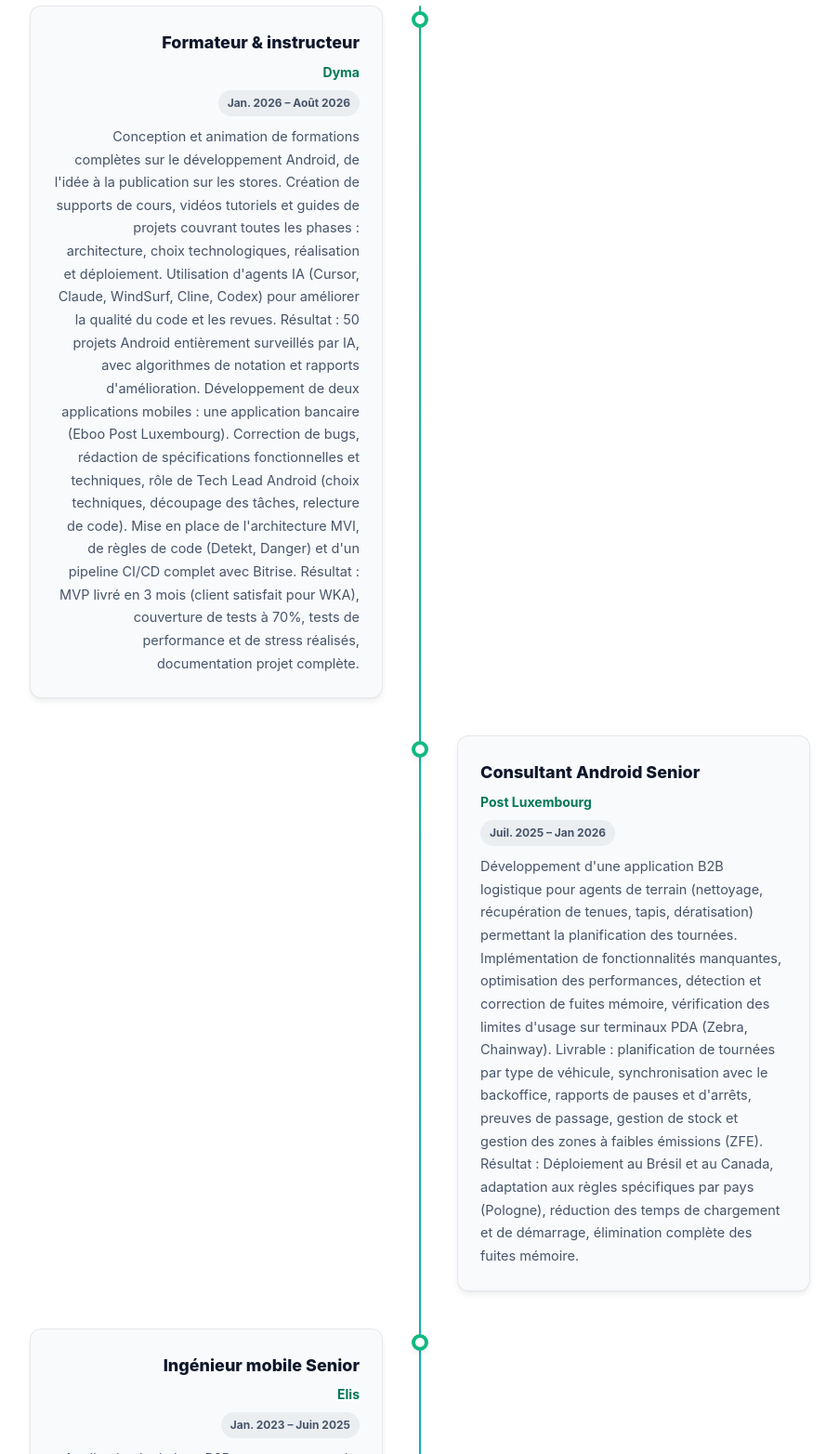
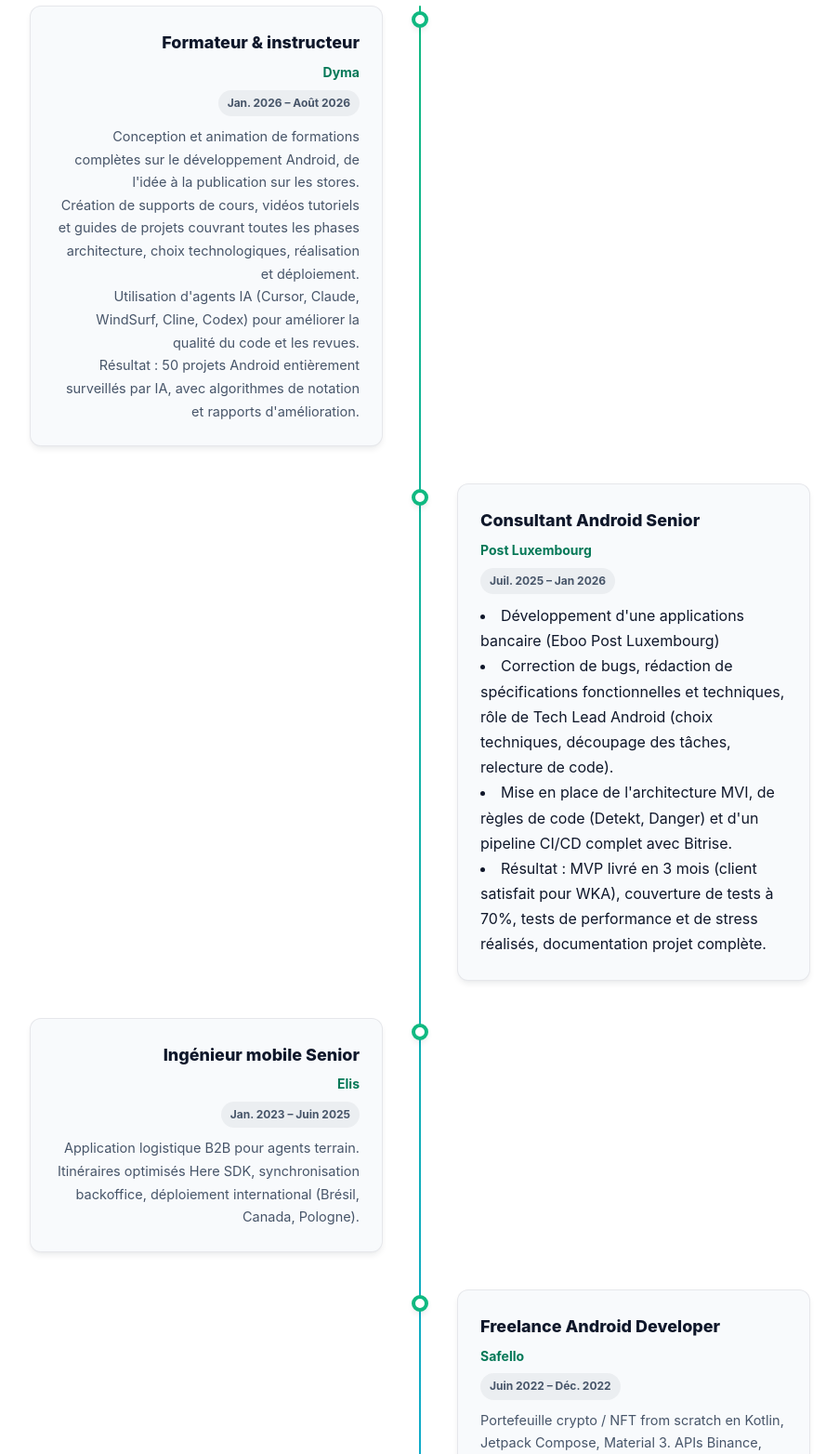
Before and after one commit to mbdioui/mbdioui.github.io, a website built with Parcel: page src/index.html in a window 1280 px wide. Shown: the part 1740-3304 px from the top of the page at 93% size, without its empty margins (188-1091 px from the left). Built offline with nearby package versions, Linux system fonts and the light colour scheme.

Commit message:
fix content for exoeriences

```diff
--- a/src/index.html
+++ b/src/index.html
@@ -1131,7 +1131,7 @@
           <div class="about__body fade-in fade-in--delay-2">
             <h2 id="about-title" class="section-title about__title">À propos de moi</h2>
             <p class="about__text">
-              Ingénieur Android senior avec <strong>6+ années d'expérience</strong>, je conçois des applications robustes et performantes en <strong>Kotlin</strong> et <strong>Jetpack Compose</strong> (Material 3). Passionné par le <strong>TDD</strong> et les principes du Clean Code, je livre un code maintenable et testé.
+              Ingénieur Android senior avec <strong>8+ années d'expérience</strong>, je conçois des applications robustes et performantes en <strong>Kotlin</strong> et <strong>Jetpack Compose</strong> (Material 3). Passionné par le <strong>TDD</strong> et les principes du Clean Code, je livre un code maintenable et testé.
               <br /><br />
               Expert en architectures modernes (MVI, MVVM, Clean Architecture), j'ai une solide expérience des APIs RESTful, de l'intégration continue (CI/CD avec Jenkins, GitLab, Bitrise) et des outils comme SonarQube, Detekt, JIRA et Confluence. Mon parcours couvre la fintech, la logistique, le divertissement et l'IoT, avec des déploiements internationaux.
             </p>
@@ -1167,7 +1167,9 @@
               <p class="timeline__company">Dyma</p>
               <span class="timeline__date">Jan. 2026 – Août 2026</span>
               <p class="timeline__desc">
-                Conception et animation de formations complètes sur le développement Android, de l'idée à la publication sur les stores. Création de supports de cours, vidéos tutoriels et guides de projets couvrant toutes les phases : architecture, choix technologiques, réalisation et déploiement. Utilisation d'agents IA (Cursor, Claude, WindSurf, Cline, Codex) pour améliorer la qualité du code et les revues. Résultat : 50 projets Android entièrement surveillés par IA, avec algorithmes de notation et rapports d'amélioration. Développement de deux applications mobiles : une application bancaire (Eboo Post Luxembourg). Correction de bugs, rédaction de spécifications fonctionnelles et techniques, rôle de Tech Lead Android (choix techniques, découpage des tâches, relecture de code). Mise en place de l'architecture MVI, de règles de code (Detekt, Danger) et d'un pipeline CI/CD complet avec Bitrise. Résultat : MVP livré en 3 mois (client satisfait pour WKA), couverture de tests à 70%, tests de performance et de stress réalisés, documentation projet complète.
+               Conception et animation de formations complètes sur le développement Android, de l'idée à la publication sur les stores.</br> Création de supports de cours, vidéos tutoriels et guides de projets couvrant toutes les phases architecture, choix technologiques, réalisation et déploiement.</br>
+                Utilisation d'agents IA (Cursor, Claude, WindSurf, Cline, Codex) pour améliorer la qualité du code et les revues.
+                </br>Résultat : 50 projets Android entièrement surveillés par IA, avec algorithmes de notation et rapports d'amélioration.
               </p>
             </div>
           </article>
@@ -1179,8 +1181,10 @@
               <p class="timeline__company">Post Luxembourg</p>
               <span class="timeline__date">Juil. 2025 – Jan 2026</span>
               <p class="timeline__desc">
-                Développement d'une application B2B logistique pour agents de terrain (nettoyage, récupération de tenues, tapis, dératisation) permettant la planification des tournées. Implémentation de fonctionnalités manquantes, optimisation des performances, détection et correction de fuites mémoire, vérification des limites d'usage sur terminaux PDA (Zebra, Chainway). Livrable : planification de tournées par type de véhicule, synchronisation avec le backoffice, rapports de pauses et d'arrêts, preuves de passage, gestion de stock et gestion des zones à faibles émissions (ZFE). Résultat : Déploiement au Brésil et au Canada, adaptation aux règles spécifiques par pays (Pologne), réduction des temps de chargement et de démarrage, élimination complète des fuites mémoire.
-              </p>
+                    <li>Développement d'une applications bancaire (Eboo Post Luxembourg)</li>
+                        <li>Correction de bugs, rédaction de spécifications fonctionnelles et techniques, rôle de Tech Lead Android (choix techniques, découpage des tâches, relecture de code).</li>
+                        <li>Mise en place de l'architecture MVI, de règles de code (Detekt, Danger) et d'un pipeline CI/CD complet avec Bitrise.</li>
+                        <li>Résultat : MVP livré en 3 mois (client satisfait pour WKA), couverture de tests à 70%, tests de performance et de stress réalisés, documentation projet complète.</li>
             </div>
           </article>
 
```
Also changed, not shown: index.html (+1 -1 lines).
